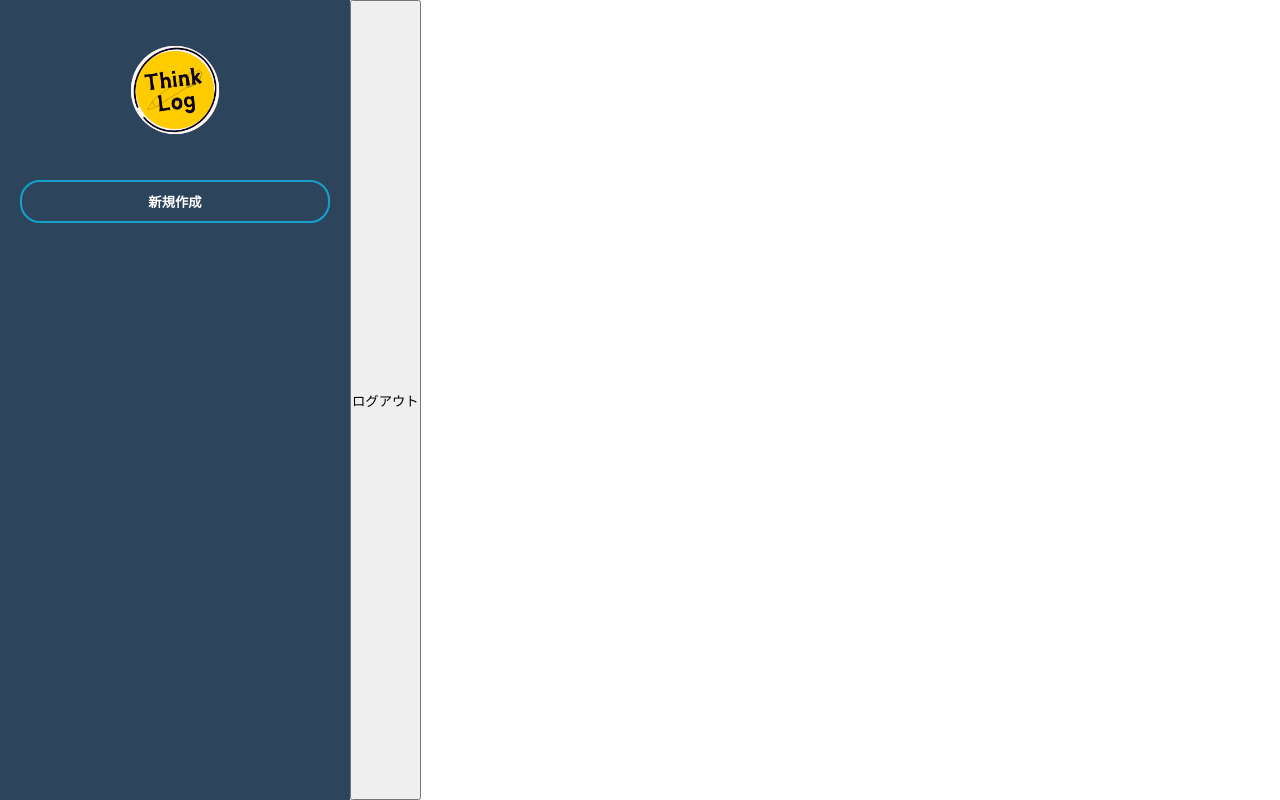
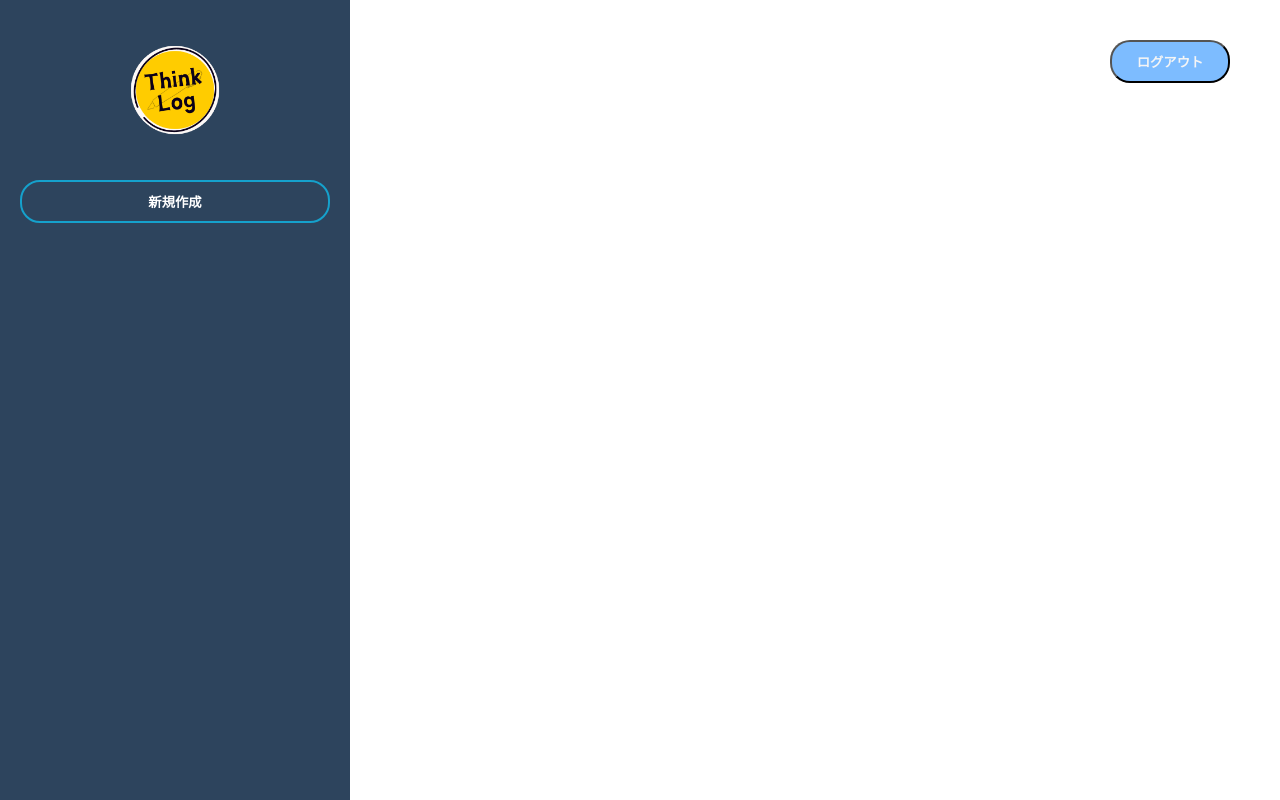
Before and after one commit to hirano-vm4/react-spa, a React (Create React App) app: page / in a window 1280 px wide. Built offline with nearby package versions, Linux system fonts and the light colour scheme.

Commit message:
ログインボタンのデザインを変更

```diff
--- a/src/App.css
+++ b/src/App.css
@@ -57,9 +57,7 @@
   text-align: center;
   position: relative;
   overflow: hidden;
-  transition:
-    background-color 0.3s,
-    color 0.3s;
+  transition: background-color 0.3s, color 0.3s;
   margin-top: 20px;
 }
 
@@ -80,9 +78,7 @@
   -webkit-appearance: none;
   -moz-appearance: none;
   resize: vertical;
-  transition:
-    box-shadow 0.3s,
-    color 0.3s;
+  transition: box-shadow 0.3s, color 0.3s;
 }
 
 .TextArea:focus {
@@ -115,9 +111,7 @@
   text-align: center;
   position: relative;
   overflow: hidden;
-  transition:
-    background-color 0.3s,
-    color 0.3s;
+  transition: background-color 0.3s, color 0.3s;
   width: 130px;
   padding: 10px;
 }
@@ -138,6 +132,25 @@
 
 .DeleteButton:hover {
   box-shadow: 0 0 8px 1px rgb(248, 74, 74);
+}
+
+.LoginButton {
+  position: absolute;
+  right: 50px;
+  top: 40px;
+  color: whitesmoke;
+  border-radius: 20px;
+  font-weight: bold;
+  text-align: center;
+  width: 120px;
+  padding: 10px;
+  background-color: #7dbcff;
+  transition: background-color 0.3s, color 0.3s;
+}
+
+.LoginButton:hover {
+  background-color: #bcd9f8;
+  color: rgb(80, 80, 80);
 }
 
 .Sidebar {
```
